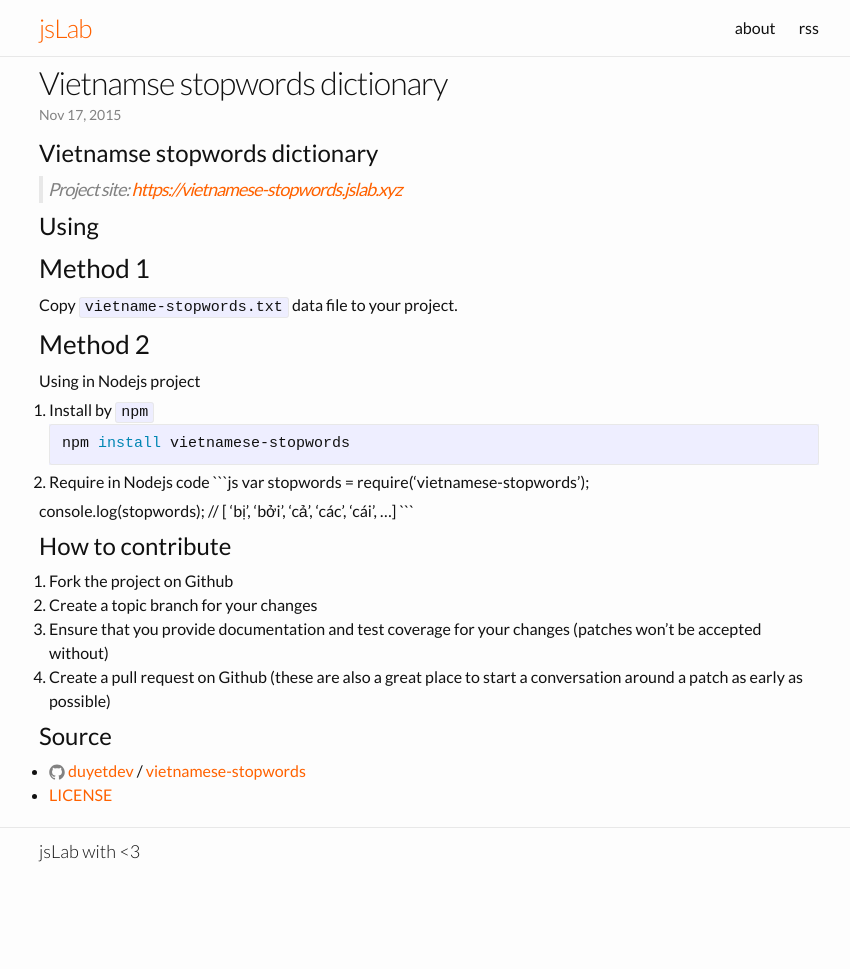
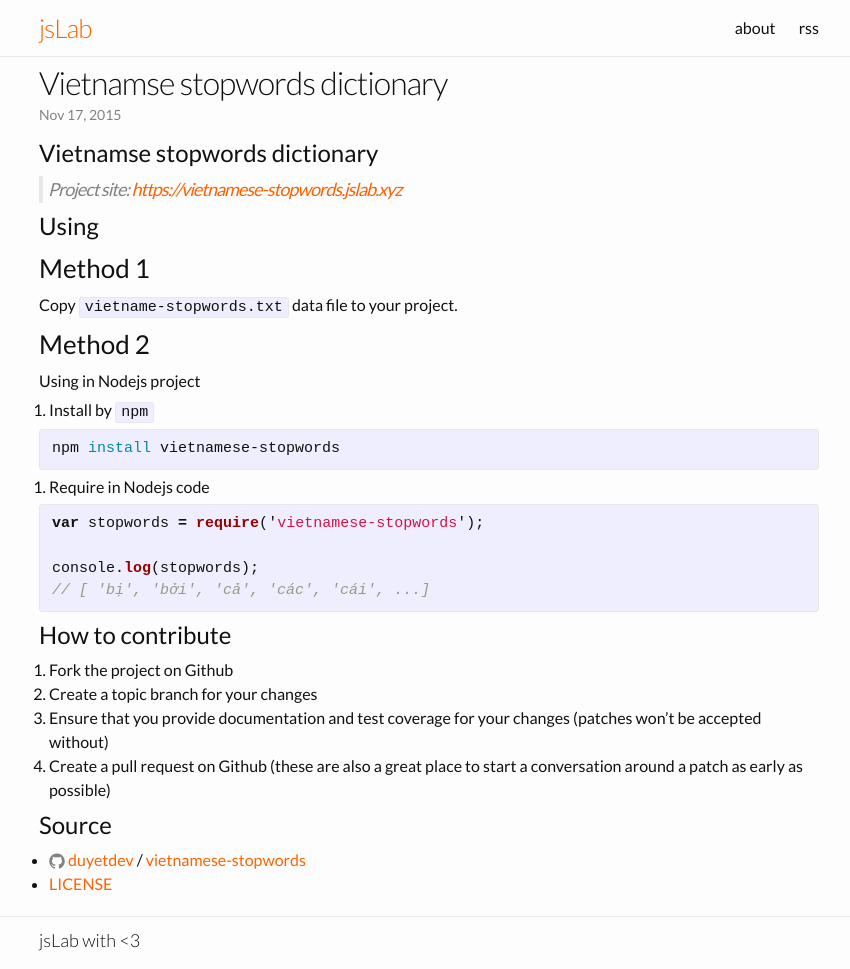
Before and after one commit to duyet/blog.jslab.xyz, a Jekyll site: the page built from _posts/2015-11-17-vietnamese-stopwords.md, in a window 1280 px wide. Shown: the whole page, without its empty margins (211-1061 px from the left). Built offline with Jekyll 4.4.1, drawn with Linux system fonts in a browser that asks for light colours; before the commit the page ends 900 px from its top, so only the background shows below that.

Commit message:
Update 2015-11-17-vietnamese-stopwords.md

````diff
--- a/_posts/2015-11-17-vietnamese-stopwords.md
+++ b/_posts/2015-11-17-vietnamese-stopwords.md
@@ -19,17 +19,17 @@
 Using in Nodejs project
 
 1. Install by `npm`
-```sh
+{% highlight sh %}
 npm install vietnamese-stopwords
-```
+{% endhighlight %}
 
 2. Require in Nodejs code
-```js
+{% highlight js %}
 var stopwords = require('vietnamese-stopwords');
 
 console.log(stopwords);
 // [ 'bị', 'bởi', 'cả', 'các', 'cái', ...]
-```
+{% endhighlight %}
 
 # How to contribute
 1. Fork the project on Github
````
